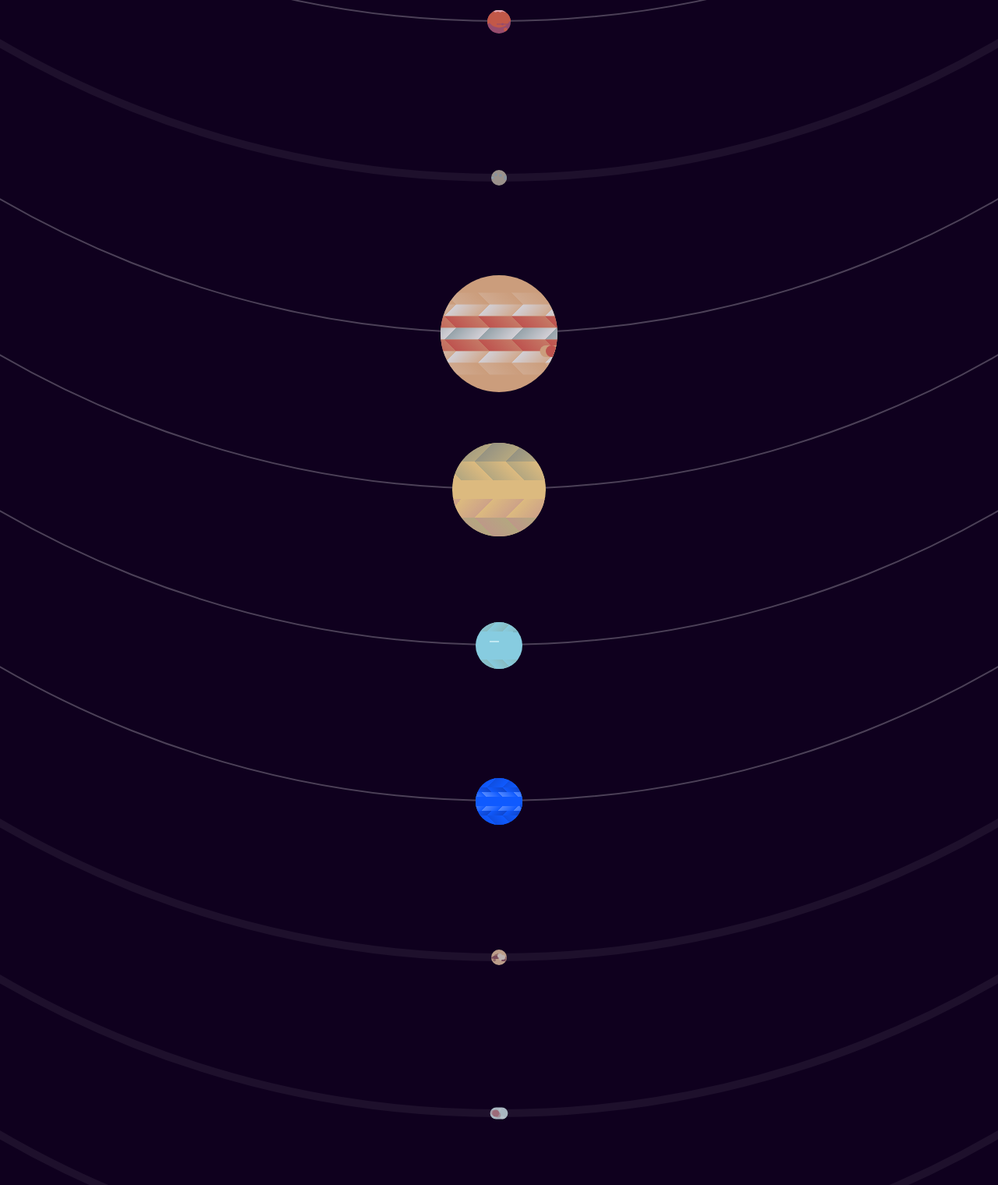
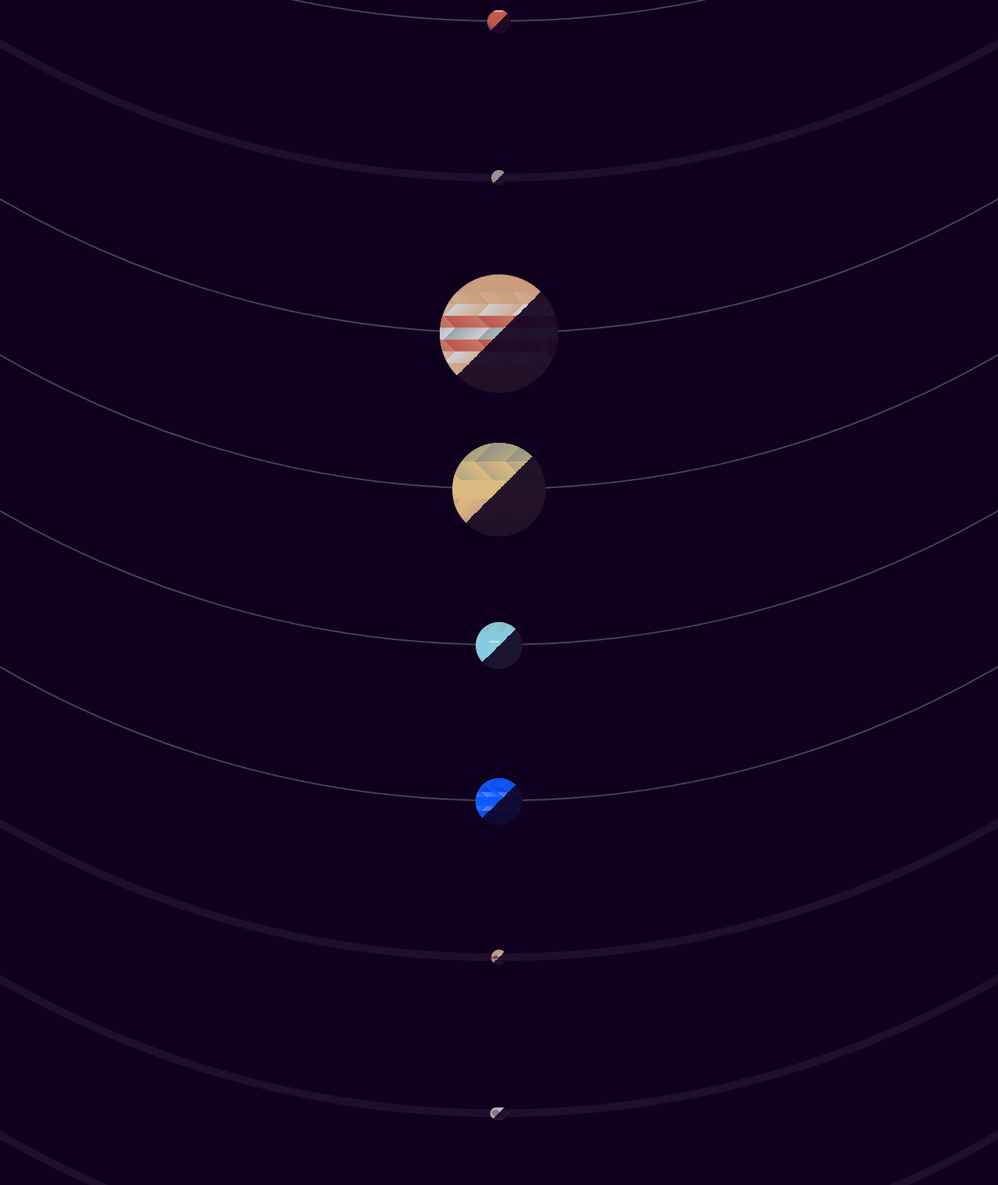
Before and after one commit to vanjaveselinovic/solarsystem, a plain HTML site: page index.html in a window 1280 px wide. Shown: the part 880-2400 px from the top of the page at 78% size. Drawn offline with Linux system fonts and the light colour scheme.

Commit message:
some refactoring, recolor pluto craters, add planet shadows

```diff
--- a/index.html
+++ b/index.html
@@ -21,6 +21,8 @@
 					<div class="path"></div>
 				</div>
 				<div class="planet" id="mercury">
+					<div class="planet-shadow"></div>
+					<div class="planet-surface">
 						<div class="surface-container">
 							<div class="surface">
 								<div class="crater"></div>
@@ -53,11 +55,14 @@
 						</div>
 					</div>
 				</div>
+			</div>
 			<div class="orbit">
 				<div class="path-container">
 					<div class="path"></div>
 				</div>
 				<div class="planet" id="venus">
+					<div class="planet-shadow"></div>
+					<div class="planet-surface">
 						<div class="surface-container">
 							<div class="surface">
 								<div class="cloud"></div>
@@ -86,11 +91,14 @@
 						</div>
 					</div>
 				</div>
+			</div>
 			<div class="orbit">
 				<div class="path-container">
 					<div class="path"></div>
 				</div>
 				<div class="planet" id="earth">
+					<div class="planet-shadow"></div>
+					<div class="planet-surface">
 						<div class="surface-container">
 							<div class="surface">
 								<div class="landmass"></div>
@@ -153,11 +161,14 @@
 						</div>
 					</div>
 				</div>
+			</div>
 			<div class="orbit">
 				<div class="path-container">
 					<div class="path"></div>
 				</div>
 				<div class="planet" id="mars">
+					<div class="planet-shadow"></div>
+					<div class="planet-surface">
 						<div class="surface-container">
 							<div class="surface">
 								<div class="ice landmass"></div>
@@ -206,11 +217,14 @@
 						</div>
 					</div>
 				</div>
+			</div>
 			<div class="uncleared orbit">
 				<div class="path-container">
 					<div class="path"></div>
 				</div>
 				<div class="dwarf planet" id="ceres">
+					<div class="planet-shadow"></div>
+					<div class="planet-surface">
 						<div class="surface-container">
 							<div class="surface">
 								<div class="crater"></div>
@@ -239,11 +253,14 @@
 						</div>
 					</div>
 				</div>
+			</div>
 			<div class="orbit">
 				<div class="path-container">
 					<div class="path"></div>
 				</div>
 				<div class="planet" id="jupiter">
+					<div class="planet-shadow"></div>
+					<div class="planet-surface">
 						<div class="surface-container">
 							<div class="surface">
 								<div class="spot"></div>
@@ -263,11 +280,14 @@
 						</div>
 					</div>
 				</div>
+			</div>
 			<div class="orbit">
 				<div class="path-container">
 					<div class="path"></div>
 				</div>
 				<div class="planet" id="saturn">
+					<div class="planet-shadow"></div>
+					<div class="planet-surface">
 						<div class="surface-container">
 							<div class="surface">
 								<div class="band"></div>
@@ -278,11 +298,14 @@
 						</div>
 					</div>
 				</div>
+			</div>
 			<div class="orbit">
 				<div class="path-container">
 					<div class="path"></div>
 				</div>
 				<div class="planet" id="uranus">
+					<div class="planet-shadow"></div>
+					<div class="planet-surface">
 						<div class="surface-container">
 							<div class="surface">
 								<div class="line"></div>
@@ -299,11 +322,14 @@
 						</div>
 					</div>
 				</div>
+			</div>
 			<div class="orbit">
 				<div class="path-container">
 					<div class="path"></div>
 				</div>
 				<div class="planet" id="neptune">
+					<div class="planet-shadow"></div>
+					<div class="planet-surface">
 						<div class="surface-container">
 							<div class="surface">
 								<div class="spot"></div>
@@ -323,11 +349,14 @@
 						</div>
 					</div>
 				</div>
+			</div>
 			<div class="uncleared orbit">
 				<div class="path-container">
 					<div class="path"></div>
 				</div>
 				<div class="dwarf planet" id="pluto">
+					<div class="planet-shadow"></div>
+					<div class="planet-surface">
 						<div class="surface-container">
 							<div class="surface">
 								<div class="crater"></div>
@@ -366,11 +395,14 @@
 						</div>
 					</div>
 				</div>
+			</div>
 			<div class="uncleared orbit">
 				<div class="path-container">
 					<div class="path"></div>
 				</div>
 				<div class="dwarf planet" id="haumea">
+					<div class="planet-shadow"></div>
+					<div class="planet-surface">
 						<div class="surface-container">
 							<div class="surface">
 								<div class="spot"></div>
@@ -401,6 +433,7 @@
 						</div>
 					</div>
 				</div>
+			</div>
 			<div class="uncleared orbit">
 				<div class="path-container">
 					<div class="path"></div>
--- a/style.css
+++ b/style.css
@@ -24,6 +24,18 @@ h2 {
 	text-align: center;
 }
 
+#sun {
+	width: 100px;
+	height: 100px;
+	display: block;
+	border-radius: 50%;
+	margin: 0 auto;
+	width: 100%;
+	padding-bottom: 100%;
+	background: #ff8a3c;
+	margin-bottom: 100px;
+}
+
 #solar-system {
 	margin-top: calc(-100% + 100px);
 }
@@ -33,31 +45,40 @@ h2 {
 	height: 200px;
 }
 
-.planet, #sun {
+.planet {
 	width: 100px;
 	height: 100px;
-	background: white;
 	display: block;
 	border-radius: 50%;
 	margin: 0 auto;
-}
-
-#sun {
-	width: 100%;
-	padding-bottom: 100%;
-	background: #ff8a3c;
-	margin-bottom: 100px;
-}
-
-.planet {
 	top: 50%;
 	position: relative;
 	z-index: 1;
-	overflow: hidden;
+	transition: transform 0.2s;
 }
 
 .planet:hover {
 	transform: translate(0, -50%) !important;
+}
+
+.planet-surface {
+	position: absolute;
+	width: 100%;
+	height: 100%;
+	overflow: hidden;
+	border-radius: 50%;
+}
+
+.planet-shadow {
+	position: absolute;
+	width: 100%;
+	height: 100%;
+	top: 0;
+	left: 0;
+	background: linear-gradient(315deg, #0f001e 0%, #0f001e 50%, transparent 50%);
+	z-index: 5;
+	opacity: 0.9;
+	transition: top 0.5s, left 0.5s;
 }
 
 @keyframes spin {
@@ -86,6 +107,7 @@ h2 {
 	border-radius: 50%;
 	border: 2px solid white;
 	/*animation: spin 500s linear infinite;*/
+	z-index: 6;
 }
 
 .uncleared .path-container {
@@ -104,7 +126,6 @@ h2 {
 
 #venus {
 	transform: translate(0, -50%) scale(0.4);
-	background: #d99d57;
 }
 
 #earth {
@@ -123,7 +144,7 @@ h2 {
 }
 
 #jupiter {
-	transform: translate(0, -50%) scale(1.5);
+	transform: translate(0, -50%) scale(1.52);
 	background: #cb9d7c;
 }
 
@@ -137,7 +158,7 @@ h2 {
 }
 
 #saturn:hover {
-	transform: translate(0, -50%) scale(1.5) !important;
+	transform: translate(0, -50%) scale(1.52) !important;
 }
 
 #uranus {
@@ -1008,7 +1029,7 @@ h2 {
 /* ------------------- PLUTO ------------------- */
 
 #pluto .crater {
-	background: #906969;
+	background: #a58275;
 }
 
 #pluto .crater:nth-child(1) {
```
Lines whose indentation alone changed are shown as unchanged.
